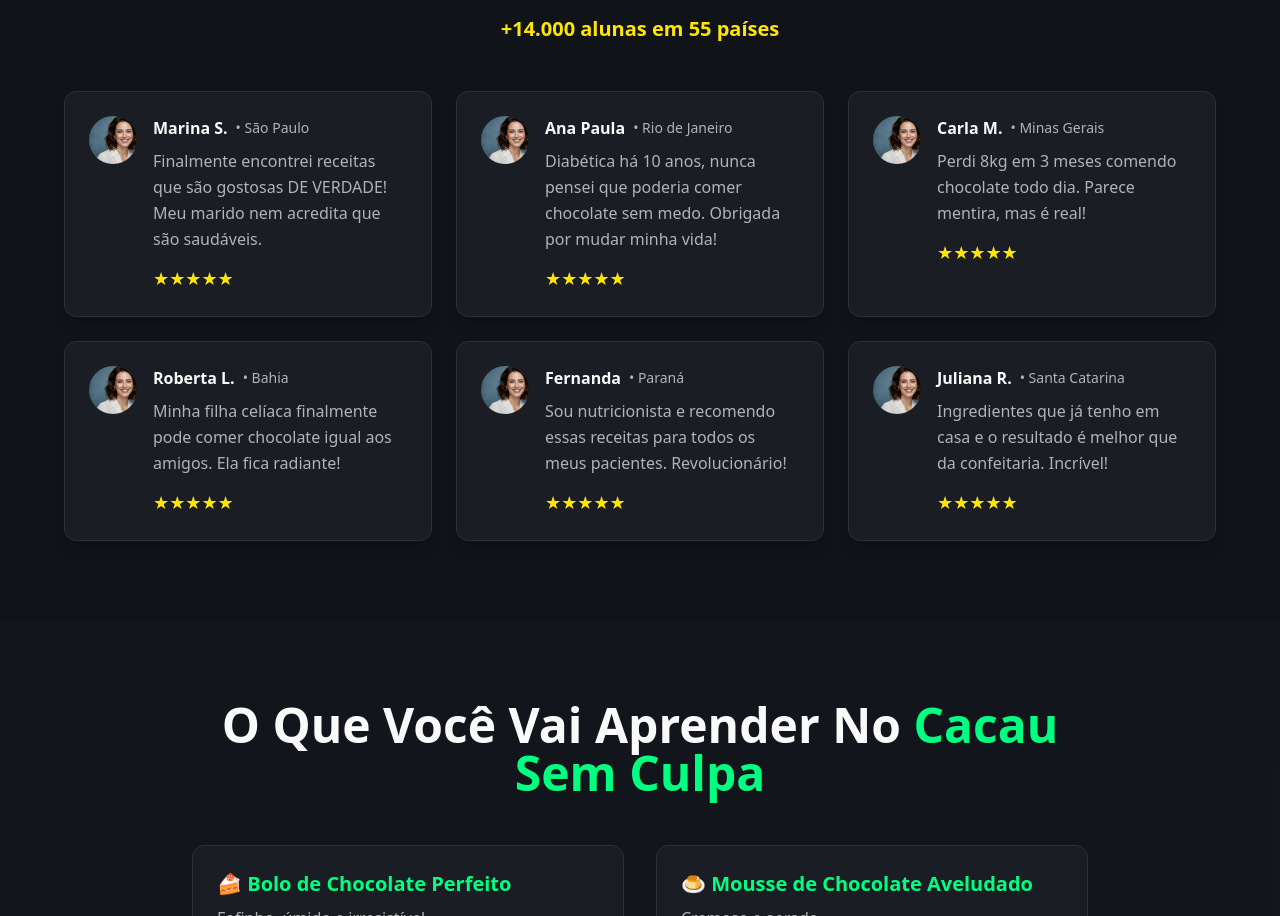
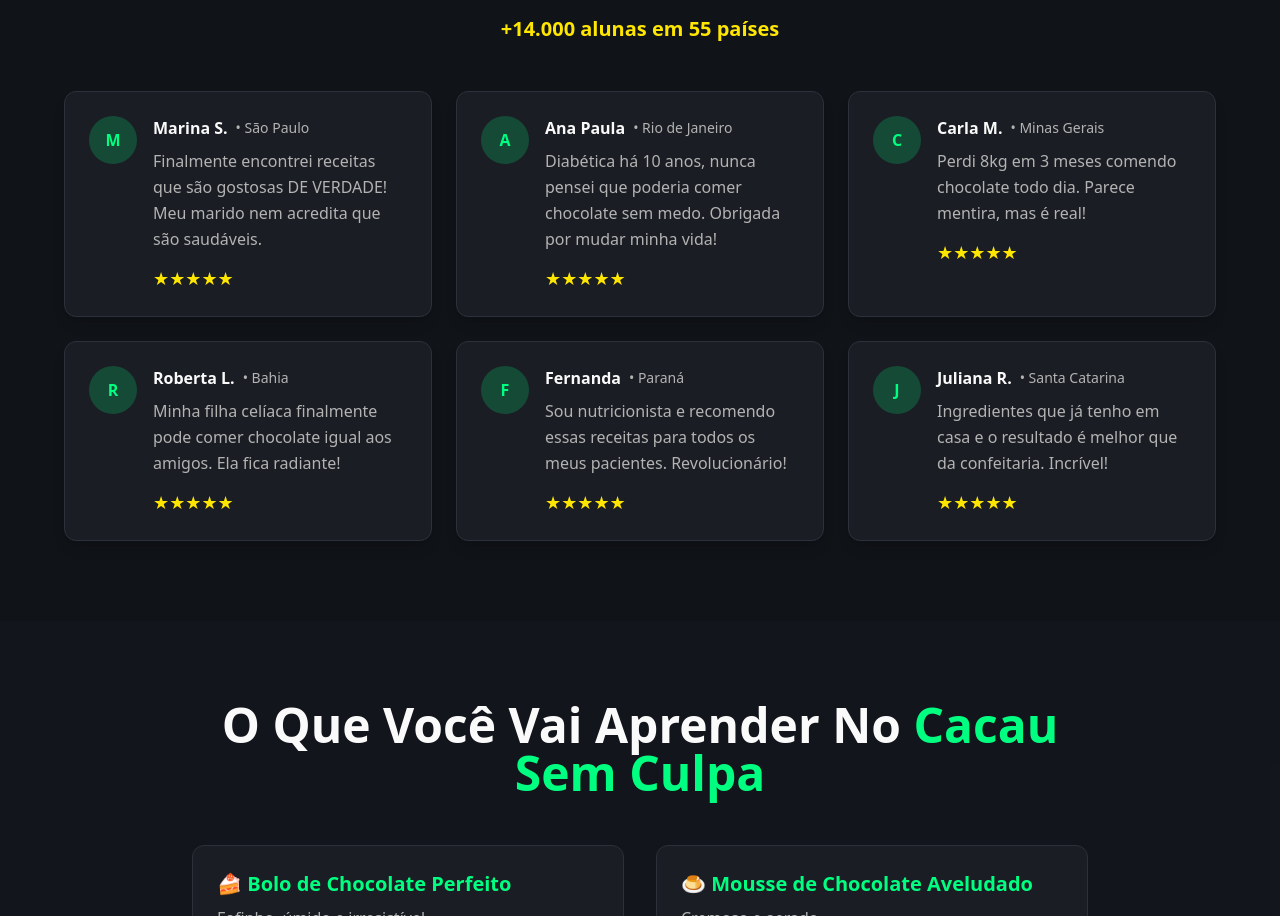
Before and after one commit to wel49reis-eng/choc-cure-creator, a React (Vite) app: page / in a window 1280 px wide. Shown: the part 2285-3201 px from the top of the page. Built offline with nearby package versions, Linux system fonts and the light colour scheme.

Commit message:
Fix: Update testimonial avatar individually
The AI was updating all testimonial avatars when a new link was provided. This commit ensures that only the avatar for the specific testimonial linked by the user is updated.

```diff
--- a/src/components/Testimonial.tsx
+++ b/src/components/Testimonial.tsx
@@ -4,14 +4,21 @@ interface TestimonialProps {
   name: string;
   text: string;
   location?: string;
+  avatar?: string;
 }
 
-export const Testimonial = ({ name, text, location }: TestimonialProps) => {
+export const Testimonial = ({ name, text, location, avatar }: TestimonialProps) => {
   return (
     <div className="bg-card border border-border rounded-xl p-6 shadow-lg hover:shadow-neon transition-all duration-300">
       <div className="flex items-start gap-4">
         <div className="w-12 h-12 rounded-full overflow-hidden flex-shrink-0">
-          <img src={testimonialAvatar} alt={name} className="w-full h-full object-cover" />
+          {avatar ? (
+            <img src={avatar} alt={name} className="w-full h-full object-cover" />
+          ) : (
+            <div className="w-full h-full bg-primary/20 flex items-center justify-center text-primary font-bold">
+              {name.charAt(0)}
+            </div>
+          )}
         </div>
         <div className="flex-1">
           <div className="flex items-center gap-2 mb-2">
```
